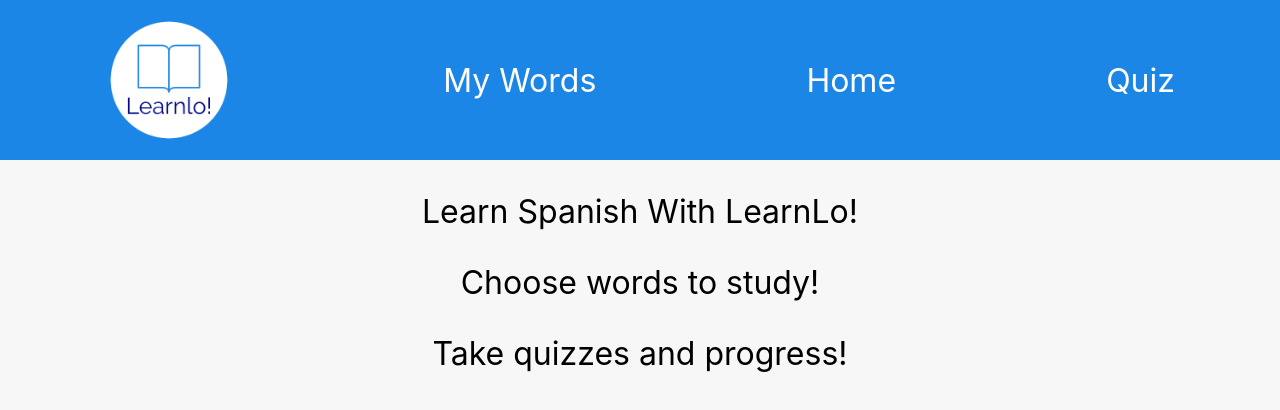
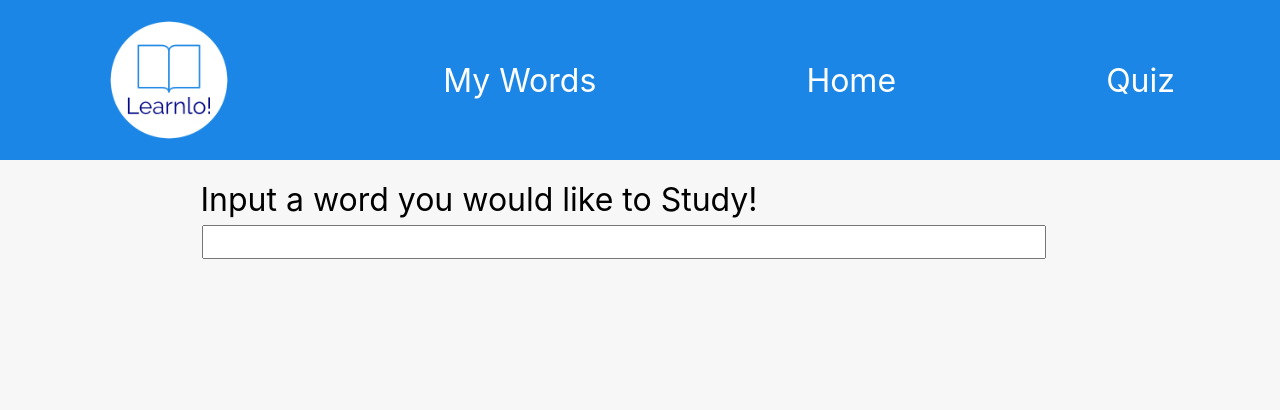
Before and after one commit to taylorjohnson141/learnlo, a React (Create React App) app: page / in a window 1280 px wide. Shown: the top 410 px of the page. Built offline with nearby package versions, Linux system fonts and the light colour scheme.

Commit message:
Move SearchBar to Home Screen

```diff
--- a/src/HomeScreen/HomeScreen.jsx
+++ b/src/HomeScreen/HomeScreen.jsx
@@ -1,13 +1,11 @@
 import React from 'react';
-
+import SearchBar from '../SearchBar/SearchBar'
 import './HomeScreen.css';
 
-function HomeScreen() {
+function HomeScreen(addWord) {
   return (
     <section>
-      <p className="center-home">Learn Spanish With LearnLo!</p>
-      <p className="center-home">Choose words to study! </p>
-      <p className="center-home">Take quizzes and progress!</p>
+       <SearchBar addWord={addWord} />
     </section>
   );
 }
--- a/src/UserWords/UserWords.jsx
+++ b/src/UserWords/UserWords.jsx
@@ -3,7 +3,6 @@ import Word from '../Word/Word';
 import './UserWords.css';
 import PropTypes from 'prop-types';
 
-import SearchBar from '../SearchBar/SearchBar';
 
 function WordList({words,deleteWord}){
   return words.map((word,index)=>{
@@ -14,7 +13,6 @@ function WordList({words,deleteWord}){
 function UserWords({words,addWord,deleteWord}) {
   return (
     <section>
-      <SearchBar addWord={addWord} />
       {words.length !==0 &&
       <section className="words-container">
         <WordList words = {words} addWord = {addWord} deleteWord = {deleteWord} />
```
